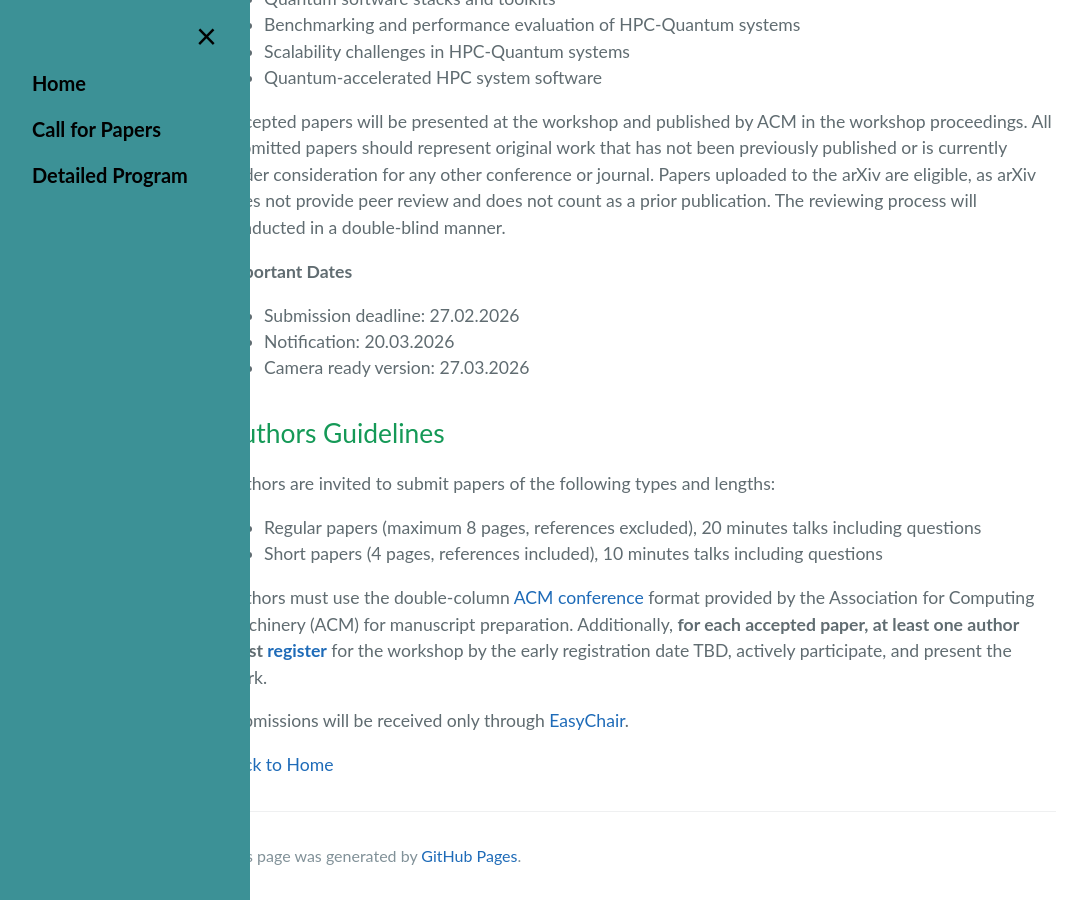
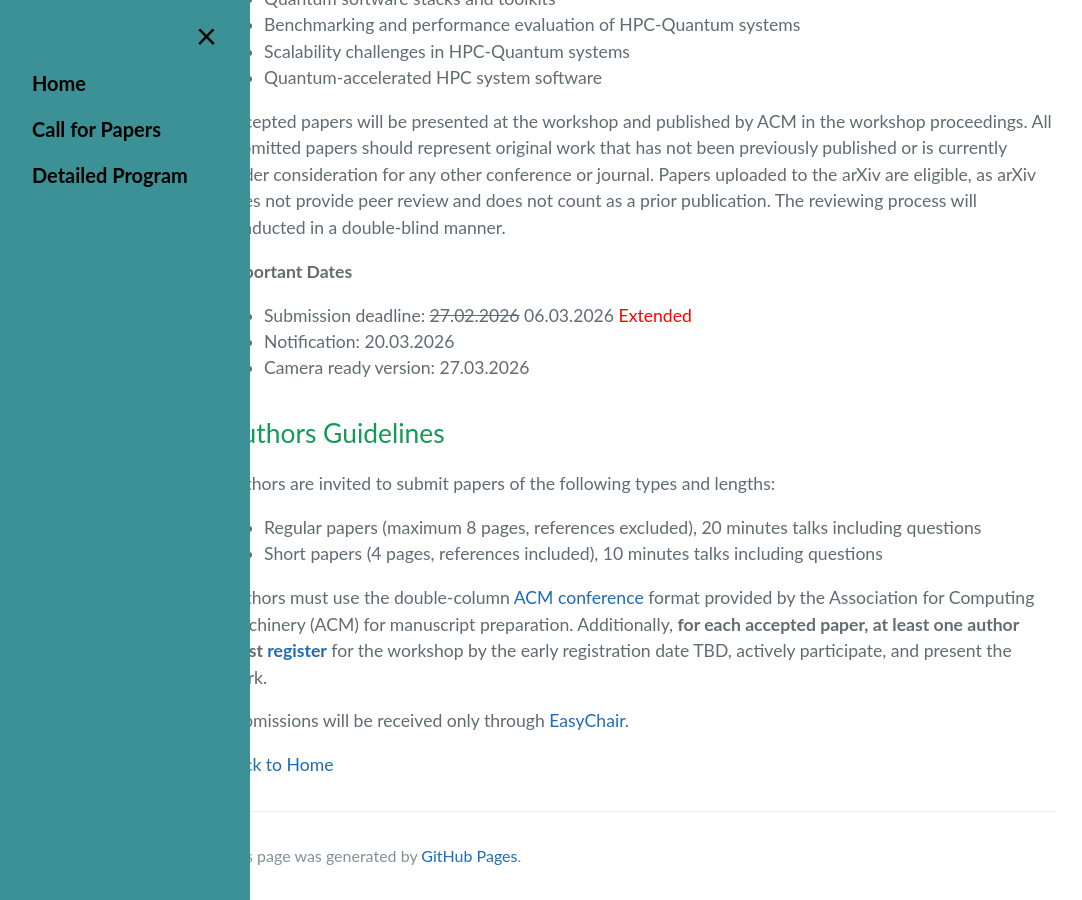
Before and after one commit to HPQCI/HPQCI.github.io, a Jekyll site: the page built from cfp.md, in a window 1280 px wide and 900 px high, scrolled down 765 px. Shown: the whole window, without its empty margins (0-1082 px from the left). Built offline with Jekyll 4.4.1, drawn with Linux system fonts in a browser that asks for light colours.

Commit message:
Extend submission deadline to 06.03.2026

```diff
--- a/cfp.md
+++ b/cfp.md
@@ -21,7 +21,7 @@ The integration of QC into HPC centers has become a topic of increasing interest
 Accepted papers will be presented at the workshop and published by ACM in the workshop proceedings. All submitted papers should represent original work that has not been previously published or is currently under consideration for any other conference or journal. Papers uploaded to the arXiv are eligible, as arXiv does not provide peer review and does not count as a prior publication. The reviewing process will conducted in a double-blind manner.
 
 **Important Dates**
-*	Submission deadline: 27.02.2026
+*	Submission deadline: ~~27.02.2026~~ 06.03.2026 <font color="red">Extended</font>
 *	Notification: 20.03.2026
 *	Camera ready version: 27.03.2026
 
```
